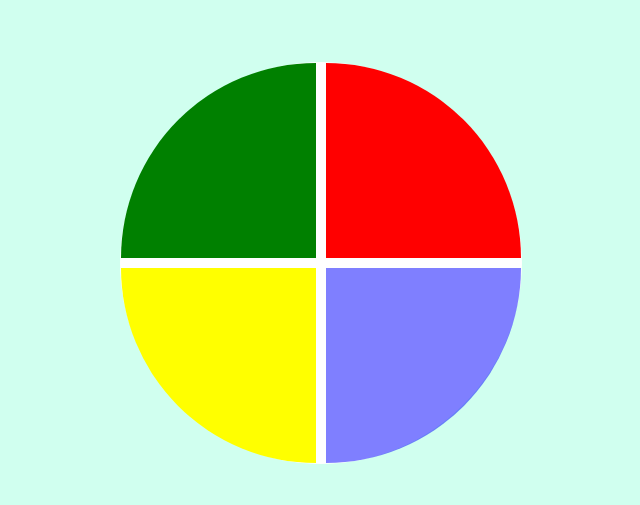
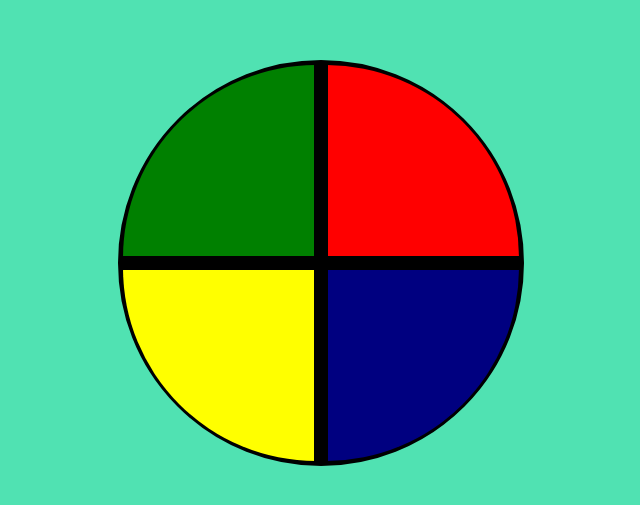
Before and after one commit to brendacgoncalves97/genesis-game, a plain HTML site: page genius-game/index.html in a window 1280 px wide. Shown: the part 137-642 px from the top of the page, without its empty margins (319-959 px from the left). Drawn offline with Linux system fonts and the light colour scheme.

Commit message:
melhorando a visualização

```diff
--- a/genius-game/script.js
+++ b/genius-game/script.js
@@ -76,7 +76,7 @@ let nextLevel = () => {
 }
 
 let lose = () => {
-    alert(`Pontuação: ${score}\nVocê perdeu o jogo!\nClique em OK para iniciarum novo jogo!`);
+    alert(`Pontuação: ${score}\nVocê perdeu o jogo!\nClique em OK para iniciar um novo jogo!`);
     order = [];
     clickedOrder = [];
 
--- a/genius-game/style.css
+++ b/genius-game/style.css
@@ -1,6 +1,6 @@
 body {
     margin: 0;
-    background-color: rgb(208, 255, 239);
+    background-color: rgb(80, 226, 178);
 }
 
 .main-game {
@@ -16,8 +16,8 @@ body {
     grid-template-areas: 'verde vermelho'
     'amarelo azul';
     grid-gap: 10px;
-    border: 1px solid #FFFFFF;
-    background-color: #FFFFFF;
+    border: 3px solid #000000;
+    background-color: #000000;
     border-radius: 100%;
     width: 400px;
     height: 400px;
@@ -27,24 +27,28 @@ body {
     grid-area: azul;
     background-color: blue;
     border-bottom-right-radius: 100%;
+    border: 2px solid #000000;
 }
 
 .red {
     grid-area: vermelho;
     background-color: red;
     border-top-right-radius: 100%;
+    border: 2px solid #000000;
 }
 
 .yellow {
     grid-area: amarelo;
     background-color: yellow;
     border-bottom-left-radius: 100%;
+    border: 2px solid #000000;
 }
 
 .green {
     grid-area: verde;
     background-color: green;
     border-top-left-radius: 100%;
+    border: 2px solid #000000;
 }
 
 .selected {
```
